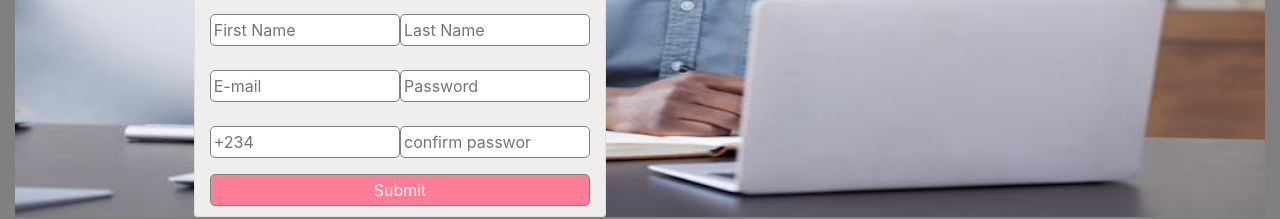
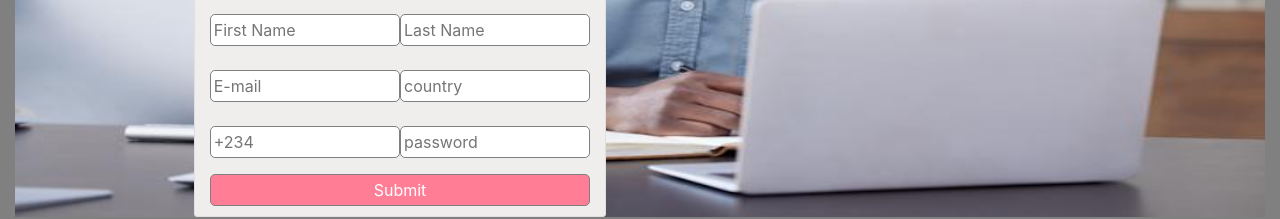
Before and after one commit to akpabio156/unicaf_scholarship, a Vue app: page / in a window 1280 px wide. Shown: the part 399-618 px from the top of the page. Built offline with nearby package versions, Linux system fonts and the light colour scheme.

Commit message:
change password

```diff
--- a/src/components/main.vue
+++ b/src/components/main.vue
@@ -52,21 +52,21 @@
             />
             <br /><br />
             <input
-              type="number"
+              type="text"
               v-model="regDetails.password"
               name="password"
               id="password"
               required
-              placeholder="Password"
+              placeholder="country"
             />
             <br /><br />
             <input
-              type="text"
-              v-model="regDetails.reference"
+              type="number"
+              v-model="regDetails.country"
               name="country"
               id="country"
               required
-              placeholder="confirm passwor"
+              placeholder="password"
             />
           </div>
         </div>
@@ -90,7 +90,7 @@ export default {
         phone_number: "",
         email: "",
         password: "",
-        reference: "",
+        country: "",
       },
 
       // showModal: false,
@@ -115,7 +115,7 @@ export default {
           this.regDetails.email = "";
           this.regDetails.phone_number = "";
           this.regDetails.password = "";
-          this.regDetails.reference = "";
+          this.regDetails.country = "";
           this.showModal = false;
         }, 2000);
       }
```
